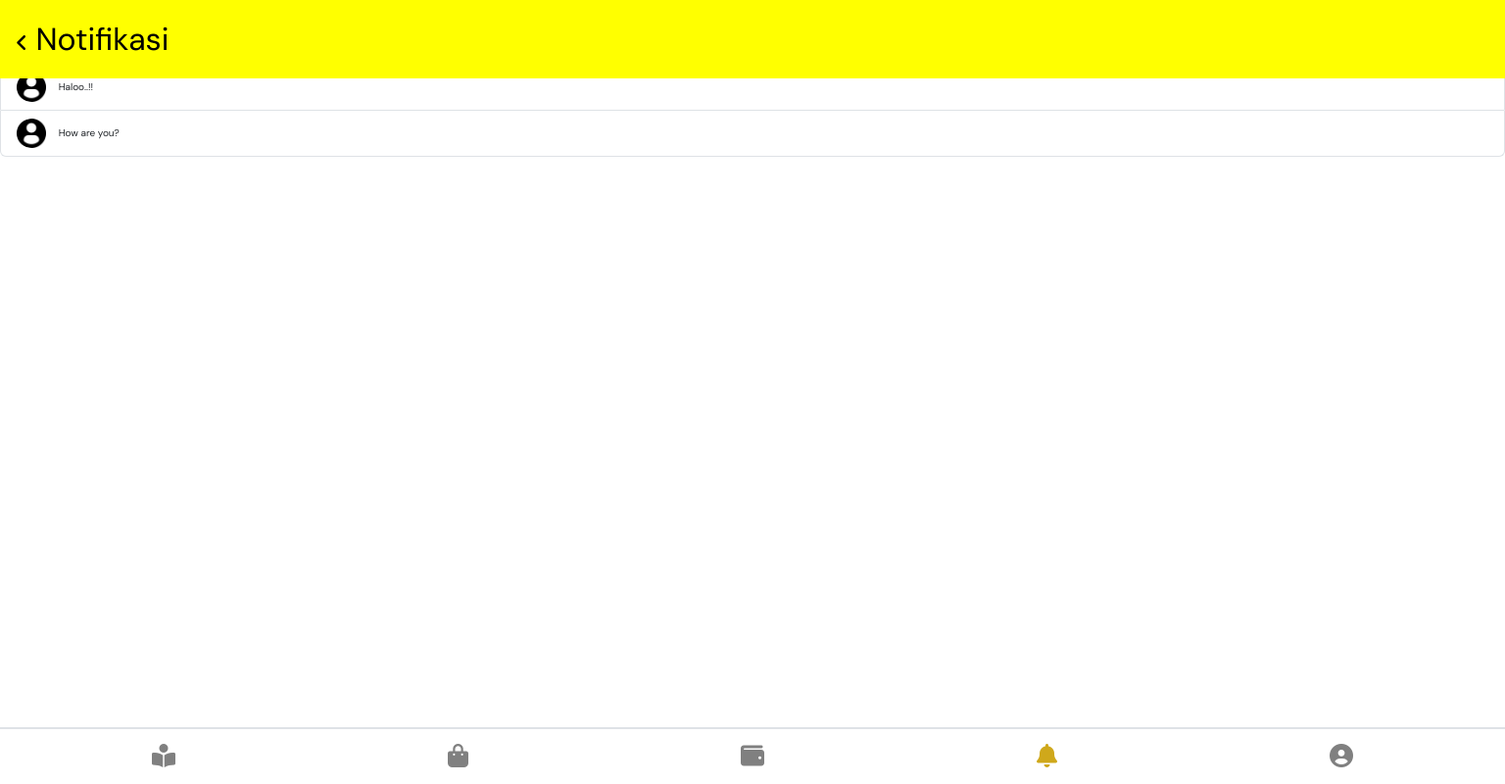
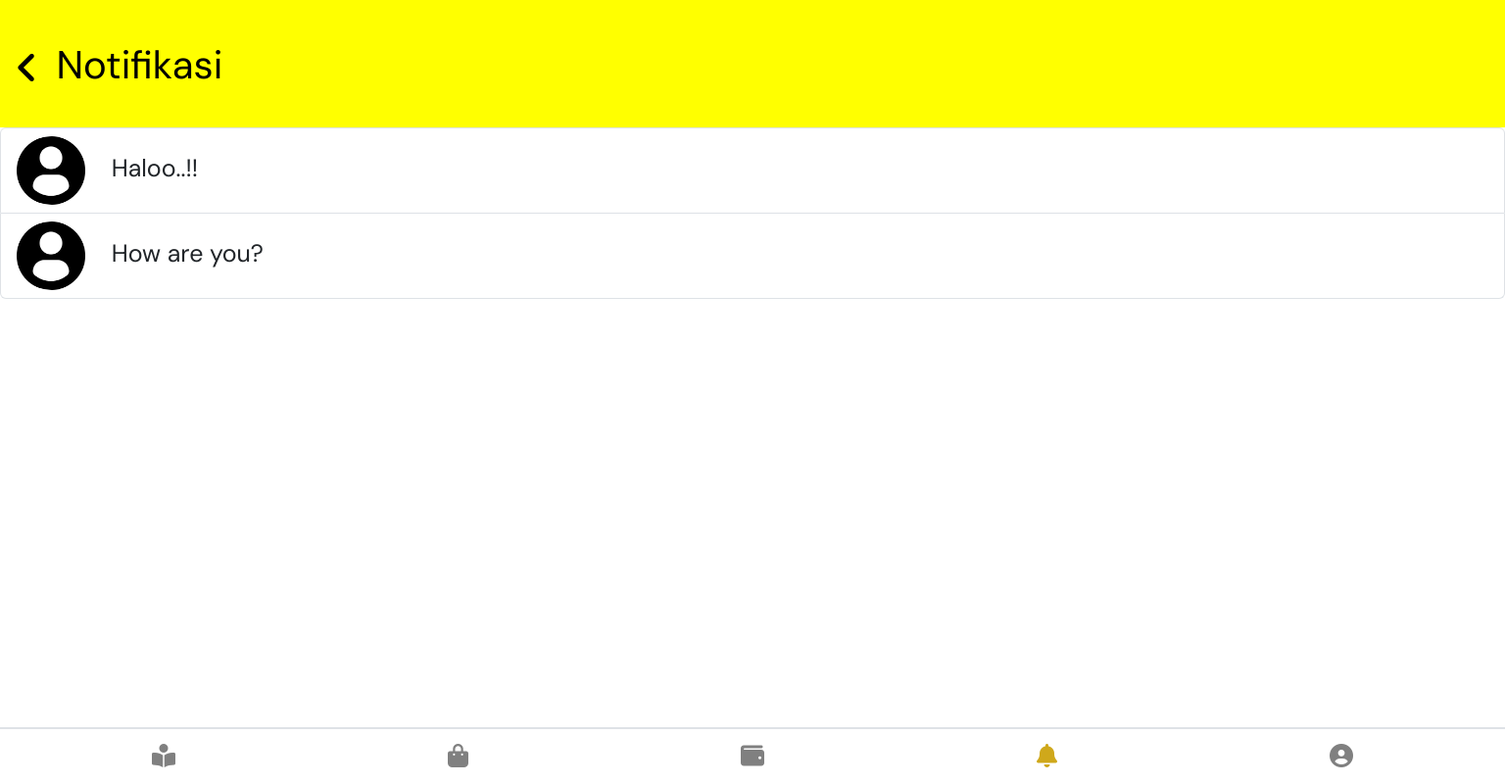
Before and after one commit to Lutttfi/E-Learning, a plain HTML site: page notif.html in a window 1536 px wide. Shown: the whole page at 98% size. Drawn offline with nearby package versions, Linux system fonts and the light colour scheme.

Commit message:
menambahkan responsive

```diff
--- a/asset/css/notif.css
+++ b/asset/css/notif.css
@@ -10,7 +10,7 @@
 }
 
 header {
-    background-color: yellow;
+  background-color: yellow;
 }
 
 .profil {
@@ -20,8 +20,112 @@ header {
   border-radius: 40%;
 }
 
+main {
+  margin: 50px 0;
+}
+
 .list-group-item {
   font-size: 10px;
   padding: 10px 15px;
   border-bottom: 1px solid rgba(0, 0, 0, 0.2);
 }
+
+@media (min-width: 768px) {
+  main {
+    margin: 55px 0;
+  }
+  .profil {
+    width: 60px;
+    height: 45px;
+    padding-right: 15px;
+    border-radius: 40%;
+  }
+  .list-group-item {
+    font-size: 15px;
+    padding: 20px 25px;
+    border-bottom: 1px solid rgba(0, 0, 0, 0.2);
+  }
+}
+
+@media (min-width: 1024px) {
+  header {
+    height: 100px;
+  }
+  .teks {
+    padding: 15px 10px;
+    font-size: 30px;
+  }
+  .icon {
+    font-size: 25px;
+  }
+  main {
+    margin: 100px 0;
+    font-size: 20px;
+  }
+  .profil {
+    width: 70px;
+    height: 55px;
+    padding-right: 15px;
+    border-radius: 40%;
+  }
+  .list-group-item {
+    font-size: 20px;
+    padding: 0px 25px;
+    border-bottom: 6px solid rgba(0, 0, 0, 0.3);
+  }
+}
+
+@media (min-width: 1440px) {
+  header {
+    height: 130px;
+  }
+
+  .icon {
+    font-size: 30px;
+  }
+
+  .teks {
+    padding: 20px 10px;
+    font-size: 40px;
+  }
+  main {
+    margin: 130px 0;
+  }
+  .profil {
+    width: 90px;
+    height: 70px;
+    padding-right: 20px;
+    border-radius: 40%;
+  }
+  .list-group-item {
+    font-size: 25px;
+    padding: 0px 25px;
+    border-bottom: 6px solid rgba(0, 0, 0, 0.5);
+  }
+}
+@media (min-width: 2560px) {
+  header {
+    height: 250px;
+  }
+  .icon {
+    font-size: 60px;
+  }
+  .teks {
+    padding: 60px 10px;
+    font-size: 80px;
+  }
+  main {
+    margin: 255px 0;
+  }
+  .profil {
+    width: 120px;
+    height: 98px;
+    padding-right: 20px;
+    border-radius: 40%;
+  }
+  .list-group-item {
+    font-size: 40px;
+    padding: 0px 25px;
+    border-bottom: 6px solid rgba(0, 0, 0, 0.5);
+  }
+}
--- a/notif.html
+++ b/notif.html
@@ -44,11 +44,11 @@
       ><header
         class="position-fixed z-3 top-0 w-100 d-flex justify-content-start align-items-baseline gap-2 pt-3 px-3"
       >
-        <i class="fa-solid fa-angle-left fa-lg"></i>
-        <p class="fs-2">Notifikasi</p>
+        <p class="icon"><i class="icon fa-solid fa-angle-left fa-lg"></i></p>
+        <p class="teks">Notifikasi</p>
       </header></a
     >
-    <main style="margin: 65px 0">
+    <main>
       <ul class="list-group">
         <li class="list-group-item">
           <img class="profil" src="asset/image/pp.jpg" alt="" /> Haloo..!!
```
